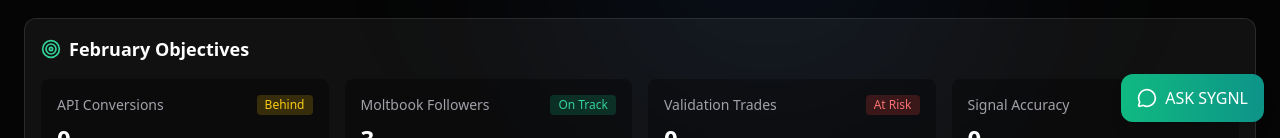
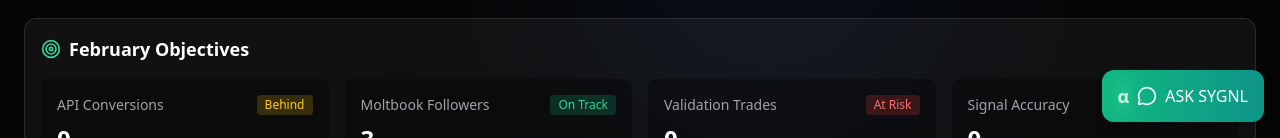
Before and after one commit to nhantour/sygnl_dashboard, a Next.js app: page /dashboard in a window 1280 px wide. Shown: the part 662-800 px from the top of the page. Built offline with nearby package versions, Linux system fonts and the light colour scheme.

Commit message:
Add glowing alpha symbol to ASK SYGNL button

```diff
--- a/app/dashboard/page.js
+++ b/app/dashboard/page.js
@@ -916,8 +916,12 @@ export default function Dashboard() {
           {!chatOpen ? (
             <button
               onClick={() => setChatOpen(true)}
-              className="flex items-center gap-2 px-4 py-3 rounded-xl bg-gradient-to-r from-emerald-500 to-teal-600 text-white shadow-lg hover:shadow-xl transition-all hover:scale-105"
+              className="group flex items-center gap-2 px-4 py-3 rounded-xl bg-gradient-to-r from-emerald-500 to-teal-600 text-white shadow-lg hover:shadow-xl transition-all hover:scale-105"
             >
+              <span className="relative">
+                <span className="text-lg font-bold">α</span>
+                <span className="absolute -inset-1 rounded-full bg-emerald-400/30 blur-sm animate-pulse group-hover:bg-emerald-400/50" />
+              </span>
               <MessageCircle className="w-5 h-5" />
               <span className="font-medium">ASK SYGNL</span>
             </button>
```
